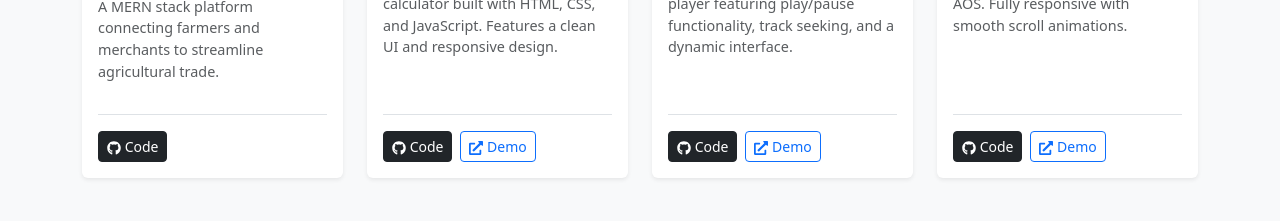
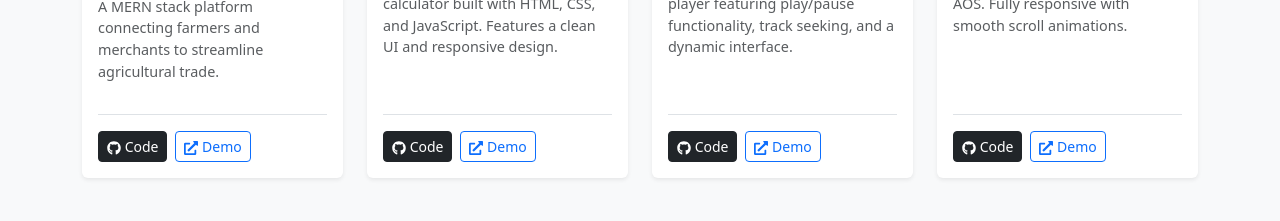
Before and after one commit to tprateek01/my-portfolio, a React (Create React App) app: page / in a window 1280 px wide. Shown: the part 1920-2141 px from the top of the page. Built offline with nearby package versions, Linux system fonts and the light colour scheme.

Commit message:
Projects Updated

```diff
--- a/src/sections/Projects.jsx
+++ b/src/sections/Projects.jsx
@@ -8,7 +8,7 @@ const Projects = () => {
       title: "DigiFarm",
       description: "A MERN stack platform connecting farmers and merchants to streamline agricultural trade.",
       githubLink: "https://github.com/tprateek01/DigiFarm_Project",
-      liveLink: "#",
+      liveLink: "https://digi-farm-project.vercel.app/",
       image: "/project-images/DigiFarm.png",
       tags: ["React.js", "MongoDB", "Node.js", "Express.js"]
     },
```
